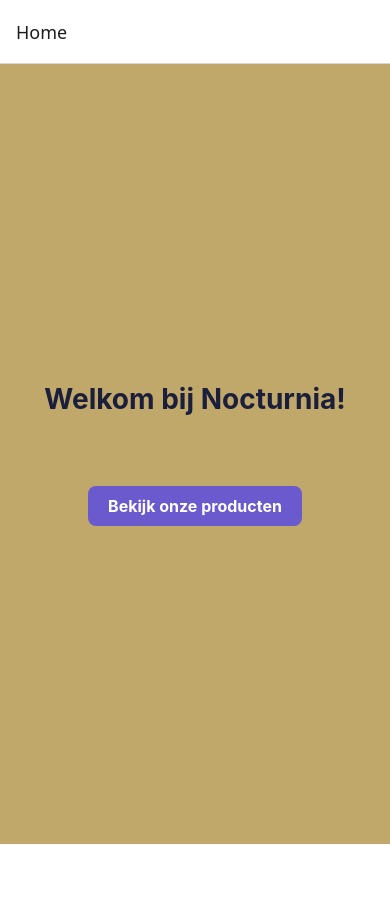
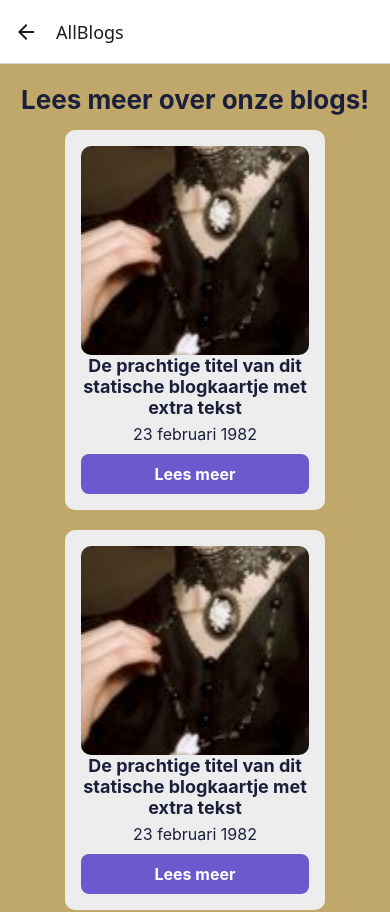
Before and after one commit to Charlie280809/mobile-app-repo, a React Native app in the folder mobile-app/: screen /AllBlogs in a window 390 px wide. Shown: the top 912 px of the page. Before the commit the page ends 844 px from the top, so only its background shows below. Built offline with nearby package versions, Linux system fonts and the light colour scheme.

Commit message:
edited  blogpage and blogcards (static)

```diff
--- a/mobile-app/App.js
+++ b/mobile-app/App.js
@@ -5,6 +5,8 @@ import { createStackNavigator } from '@react-navigation/stack';
 import HomeScreen from './screens/HomeScreen.js';
 import ProductScreen from './screens/ProductScreen.js';
 import AllProducts from './screens/AllProducts.js';
+import AllBlogs from './screens/AllBlogs.js';
+import BlogScreen from './screens/BlogScreen.js';
 
 const Stack = createStackNavigator();
 
@@ -15,7 +17,7 @@ export default function App() {
         <Stack.Screen name="Home" component={HomeScreen} />
         <Stack.Screen name="AllProducts" component={AllProducts} />
         <Stack.Screen name="Product" component={ProductScreen} />
-        {/* <Stack.Screen name="AllBlogs" component={AllBlogs} /> */}
+        <Stack.Screen name="AllBlogs" component={AllBlogs} />
         {/* <Stack.Screen name="BlogScreen" component={BlogScreen} /> */}
       </Stack.Navigator>
     </NavigationContainer>
--- a/mobile-app/components/BlogCard.js
+++ b/mobile-app/components/BlogCard.js
@@ -1,70 +1,80 @@
 // import React, { useState } from 'react';
-// import { View, Text, Image, StyleSheet, TouchableOpacity } from 'react-native';
+import { Statusbar } from "expo-status-bar";
+import { View, Text, Image, StyleSheet, TouchableOpacity } from 'react-native';
 // import { useNavigation } from '@react-navigation/native';
 
 // const BlogCard = ({image, title, intro, content, date, onPress }) => {
-//   const navigation = useNavigation();
+const BlogCard = () => {
+    //   const navigation = useNavigation();
 
-//   return (
-//     <View style={styles.card}>
-//       <Image source={image} style={styles.image}/>
-//       <Text style={styles.title}>{title}</Text>
-//       <Text style={styles.date}>{date}</Text>
+  return (
+    <View style={styles.card}>
+      {/* <Image source={image} style={styles.image}/> */}
+      <Image
+        source={require("../images/home thumbnail.jpg")}
+        style={styles.image}
+      />
+      <Text style={styles.title}>De prachtige titel van dit statische blogkaartje met extra tekst</Text>
+      <Text style={styles.date}>23 februari 1982</Text>
 
-//       <TouchableOpacity
-//         style={styles.button}
-//         onPress={onPress} //gebruik de onPress-functie die wordt meegegeven vanuit de HomeScreen.js
-//       >
-//         <Text style={styles.buttonText}>Lees meer</Text>
-//       </TouchableOpacity>
-//     </View>
-//   );
-// };
+    <TouchableOpacity
+    style={styles.button}>
 
-// const styles = StyleSheet.create({
-//   card: {
-//     width: 160,
-//     height: 280,
-//     padding: 16,
-//     backgroundColor: '#ededed',
-//     borderRadius: 10,
-//     elevation: 5,
-//     marginBottom: 20,
-//     alignItems: 'center',
-//     justifyContent: 'space-between',
-//   },
-//   image: {
-//     width: '100%',
-//     height: 120,
-//     borderRadius: 10,
-//     resizeMode: 'cover',
-//   },
-//   title: {
-//     fontSize: 18,
-//     fontWeight: 'bold',
-//     color: '#1b1f3b',
-//     marginTop: 10,
-//     textAlign: 'center',
-//   },
-//   date: {
-//     fontSize: 16,
-//     color: '#1b1f3b',
-//     marginTop: 5,
-//     textAlign: 'center',
-//   },
-//   button: {
-//     width: '100%',
-//     backgroundColor: '#6A5ACD',
-//     paddingVertical: 10,
-//     borderRadius: 8,
-//     marginTop: 10,
-//     alignItems: 'center',
-//   },
-//   buttonText: {
-//     fontSize: 16,
-//     fontWeight: 'bold',
-//     color: '#fff',
-//   },
-// });
+        <Text style={styles.buttonText}>Lees meer</Text>
+    </TouchableOpacity>
 
-// export default BlogCard;
+      {/* <TouchableOpacity
+        style={styles.button}
+        onPress={onPress} //gebruik de onPress-functie die wordt meegegeven vanuit de HomeScreen.js
+      >
+        <Text style={styles.buttonText}>Lees meer</Text>
+      </TouchableOpacity> */}
+    </View>
+  );
+};
+
+const styles = StyleSheet.create({
+  card: {
+    width: 260,
+    height: 380,
+    padding: 16,
+    backgroundColor: '#ededed',
+    borderRadius: 10,
+    marginBottom: 20,
+    alignItems: 'center',
+    justifyContent: 'space-between',
+  },
+  image: {
+    width: '100%',
+    height: '60%',
+    borderRadius: 10,
+    resizeMode: 'cover',
+  },
+  title: {
+    fontSize: 18,
+    fontWeight: 'bold',
+    color: '#1b1f3b',
+    textAlign: 'center',
+  },
+  date: {
+    fontSize: 16,
+    color: '#1b1f3b',
+    marginTop: 5,
+    textAlign: 'center',
+  },
+  button: {
+    width: '100%',
+    backgroundColor: '#6A5ACD',
+    paddingVertical: 10,
+    borderRadius: 8,
+    marginTop: 10,
+    alignItems: 'center',
+  },
+  buttonText: {
+    fontSize: 16,
+    fontWeight: 'bold',
+    color: '#fff',
+  },
+});
+
+export default BlogCard;
--- a/mobile-app/screens/AllBlogs.js
+++ b/mobile-app/screens/AllBlogs.js
@@ -1,9 +1,10 @@
-// import React, { useEffect, useState } from 'react';
-// import { StatusBar } from 'expo-status-bar';
-// import { StyleSheet, Text, View, ScrollView, TextInput } from 'react-native';
-// import BlogCard from '../components/BlogCard';
+import React, { useEffect, useState } from 'react';
+import { StatusBar } from 'expo-status-bar';
+import { StyleSheet, Text, View, ScrollView } from 'react-native';
+import BlogCard from '../components/BlogCard';
 
 // const AllBlogs = ({ navigation }) => {
+const AllBlogs = () => {
 
 //   useEffect(() => { //dit stukje code wordt uitgevoerd zodra de pagina geladen wordt, hier haal je producten op uit de API
 //     fetch( //HTTP-aanroep naar de Webflow API om productinformatie op te halen
@@ -33,13 +34,34 @@
 //     .catch((err) => console.error("Error:", err)); //als er een fout optreedt, log deze in de console
 //   }, []);
 
-//   return (
-//         <View style={styles.container}>
-//             <Text style={styles.heading} >Bekijk onze blogs!</Text>
+  return (
+        <View style={styles.container}>
+            <Text style={styles.heading} >Lees meer over onze blogs!</Text>
 
-//             <ScrollView contentContainerStyle={styles.scrollContainer}>
+            <ScrollView contentContainerStyle={styles.scrollContainer}>
+                    <BlogCard
+                        // key={blog.id}
+                        // title="Blog 1"
+                        // date="Datum van blog 1"
+                        // image={{uri: "https://example.com/image1.jpg"}}
+                        // onPress={() => navigation.navigate("Blog", {title: "Blog 1"})}
+                    />
+                    <BlogCard
+                        // key={blog.id}
+                        // title="Blog 2"
+                        // date="Datum van blog 2"
+                        // image={{uri: "https://example.com/image2.jpg"}}
+                        // onPress={() => navigation.navigate("Blog", {title: "Blog 2"})}
+                    />
+                    <BlogCard/>
+                    <BlogCard/>
+                    <BlogCard/>
+                    <BlogCard/>
+            </ScrollView>
+
+{/* //             <ScrollView contentContainerStyle={styles.scrollContainer}>
 //               <View style={styles.row}>
-//                   <BlogCard
+{/* //                   <BlogCard
 //                     key={blog.id}
 //                     title={blog.title}
 //                     intro={blog.intro}
@@ -47,41 +69,29 @@
 //                     date={blog.date}
 //                     image={blog.image}
 //                     onPress={() => navigation.navigate("Blog", blog)}
-//                   />
-//               </View>
-//             </ScrollView>
-//         </View>
-//     );
-// }
+//                   /> */}
+{/* //               </View> */}
+{/* //             </ScrollView> */}
+        </View>
+    );
+}
 
-// const styles = StyleSheet.create({
-//   container:
-//     backgroundColor: '#bfa86a',
-//     padding: 20,
-//   },
-//   heading: { //title 'Onze favorieten op dit moment!'
-//     fontSize: 26,
-//     fontWeight: 'bold',
-//     color: '#1b1f3b',
-//     marginBottom: 15,
-//     textAlign: 'center',
-//   },
-//   input: {
-//     backgroundColor: '#ededed',
-//     padding: 10,
-//     borderRadius: 8,
-//     marginBottom: 20,
-//   },
-//   scrollContainer: { //de container waarin de producten staan
-//     alignItems: 'center',
-//     paddingBottom: 200,
-//   },
-//   row: { //de rij waarin de producten staan
-//     flexDirection: 'row',
-//     flexWrap: 'wrap',
-//     justifyContent: 'center',
-//     gap: 15,
-//   }
-// });
+const styles = StyleSheet.create({
+  container:{
+    backgroundColor: '#bfa86a',
+    padding: 20,
+  },
+  heading: {
+    fontSize: 26,
+    fontWeight: 'bold',
+    color: '#1b1f3b',
+    marginBottom: 15,
+    textAlign: 'center',
+  },
+  scrollContainer: {
+    alignItems: 'center',
+    paddingBottom: 120,
+  },
+});
 
-// export default AllBlogs;
+export default AllBlogs;
```
